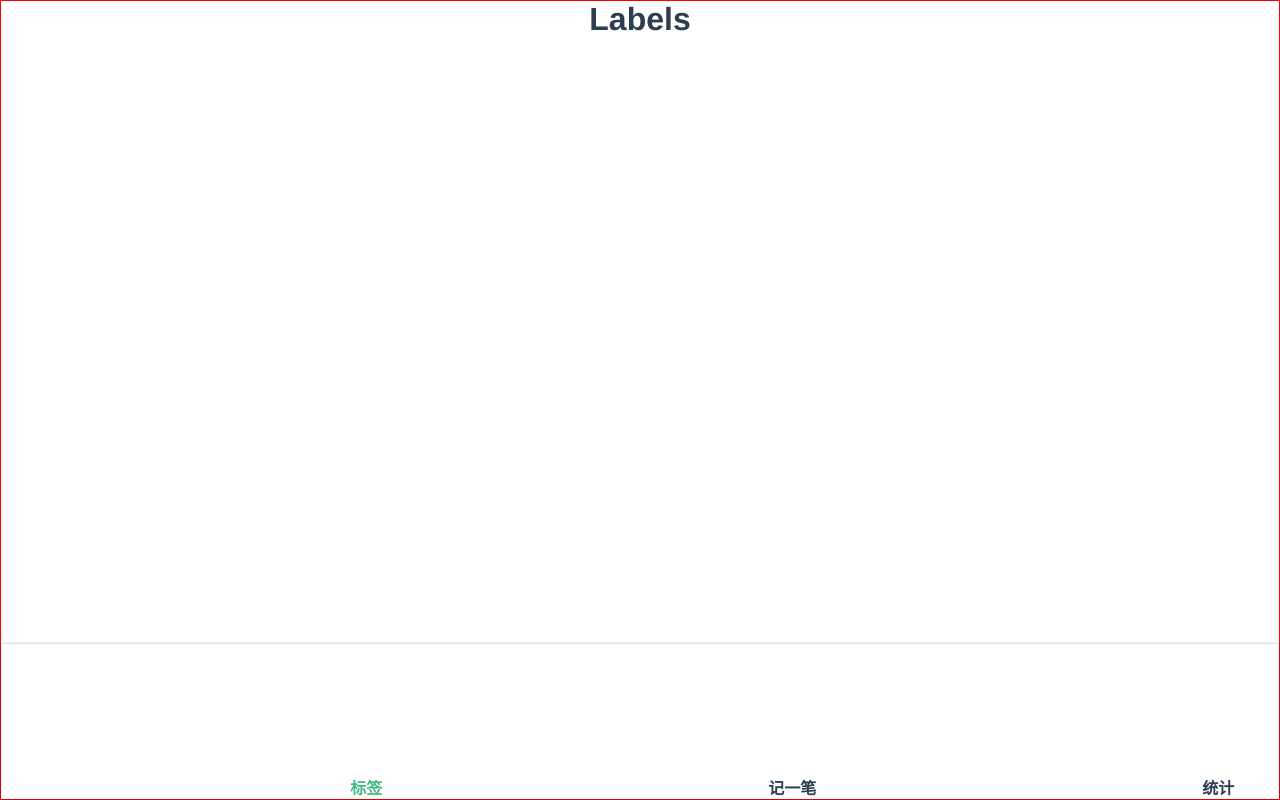
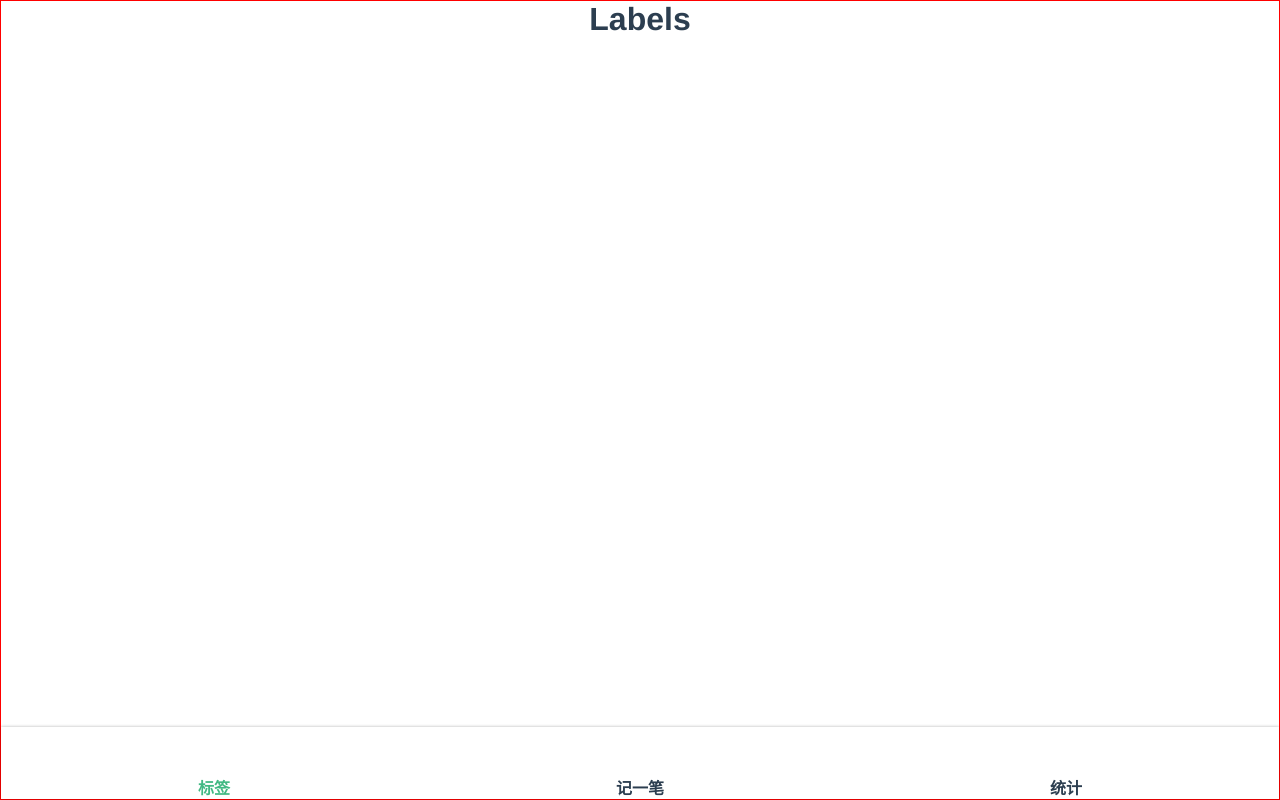
Before and after one commit to UntilTheCore/fingertips-books, a Vue app: page /statistics#/labels in a window 1280 px wide. Built offline with nearby package versions, Linux system fonts and the light colour scheme.

Commit message:
创建<Icon />组件

```diff
--- a/src/App.vue
+++ b/src/App.vue
@@ -37,5 +37,4 @@
         text-align: center;
         color: #2c3e50;
     }
-
 </style>
--- /dev/null
+++ b/src/components/Icon.vue
@@ -0,0 +1,33 @@
+<template>
+    <div class="icon">
+        <svg class="icon" >
+            <use :xlink:href="'#'+name"></use>
+        </svg>
+    </div>
+</template>
+
+<script lang='ts'>
+    const importAll = (requireContext: __WebpackModuleApi.RequireContext) => requireContext.keys().forEach(requireContext);
+    try {
+        importAll(require.context('../assets/icons', true, /\.svg$/));
+    } catch (error) {
+        console.log(error);
+    }
+    export default {
+        name: 'Icon',
+        props: ['name'],
+
+    };
+</script>
+
+<style lang='scss' scoped>
+    div {
+        .icon {
+            width: 3em;
+            height: 3em;
+            vertical-align: -0.15em;
+            fill: currentColor;
+            overflow: hidden;
+        }
+    }
+</style>
--- a/src/components/Navigation.vue
+++ b/src/components/Navigation.vue
@@ -2,21 +2,15 @@
     <div class="navigation">
         <div id="nav">
             <router-link to="/labels">
-                <svg>
-                    <use xlink:href="#icon_label"></use>
-                </svg>
+                <Icon name="icon_label"/>
                 标签
             </router-link>
             <router-link to="/money">
-                <svg>
-                    <use xlink:href="#icon_money"></use>
-                </svg>
+                <Icon name="icon_money"/>
                 记一笔
             </router-link>
             <router-link to="/statistics">
-                <svg>
-                    <use xlink:href="#icon_statistics"></use>
-                </svg>
+                <Icon name="icon_statistics" />
                 统计
             </router-link>
         </div>
@@ -25,14 +19,8 @@
 
 <script lang='ts'>
     // 引入svg目录而不用一个个引入
-    const importAll = (requireContext: __WebpackModuleApi.RequireContext) => requireContext.keys().forEach(requireContext)
-    try {
-        importAll(require.context('../assets/icons',true,/\.svg$/))
-    }catch(error) {
-        console.log(error);
-    }
     export default {
-        name: 'navigation'
+        name: 'navigation',
     };
 </script>
 
@@ -40,7 +28,9 @@
 
     #nav {
         display: flex;
+        text-align: center;
         box-shadow: 0 0 3px rgba(0, 0, 0, .3);
+
 
         a {
             flex: 1;
@@ -51,15 +41,5 @@
                 color: #42b983;
             }
         }
-
-        .icon {
-            width: 1em;
-            height: 1em;
-            vertical-align: -0.15em;
-            fill: currentColor;
-            overflow: hidden;
-        }
     }
-
-
 </style>
--- a/src/main.ts
+++ b/src/main.ts
@@ -8,8 +8,10 @@ Vue.config.productionTip = false;
 // 全局组件注册
 import Nav from '@/components/Navigation.vue'
 import Layout from '@/components/Layout.vue';
+import Icon from '@/components/Icon.vue';
 Vue.component('Nav',Nav)
 Vue.component('Layout',Layout)
+Vue.component('Icon',Icon)
 new Vue({
     router,
     store,
--- a/src/views/Labels.vue
+++ b/src/views/Labels.vue
@@ -13,4 +13,5 @@
 </script>
 
 <style lang='scss' scoped>
+
 </style>
```
